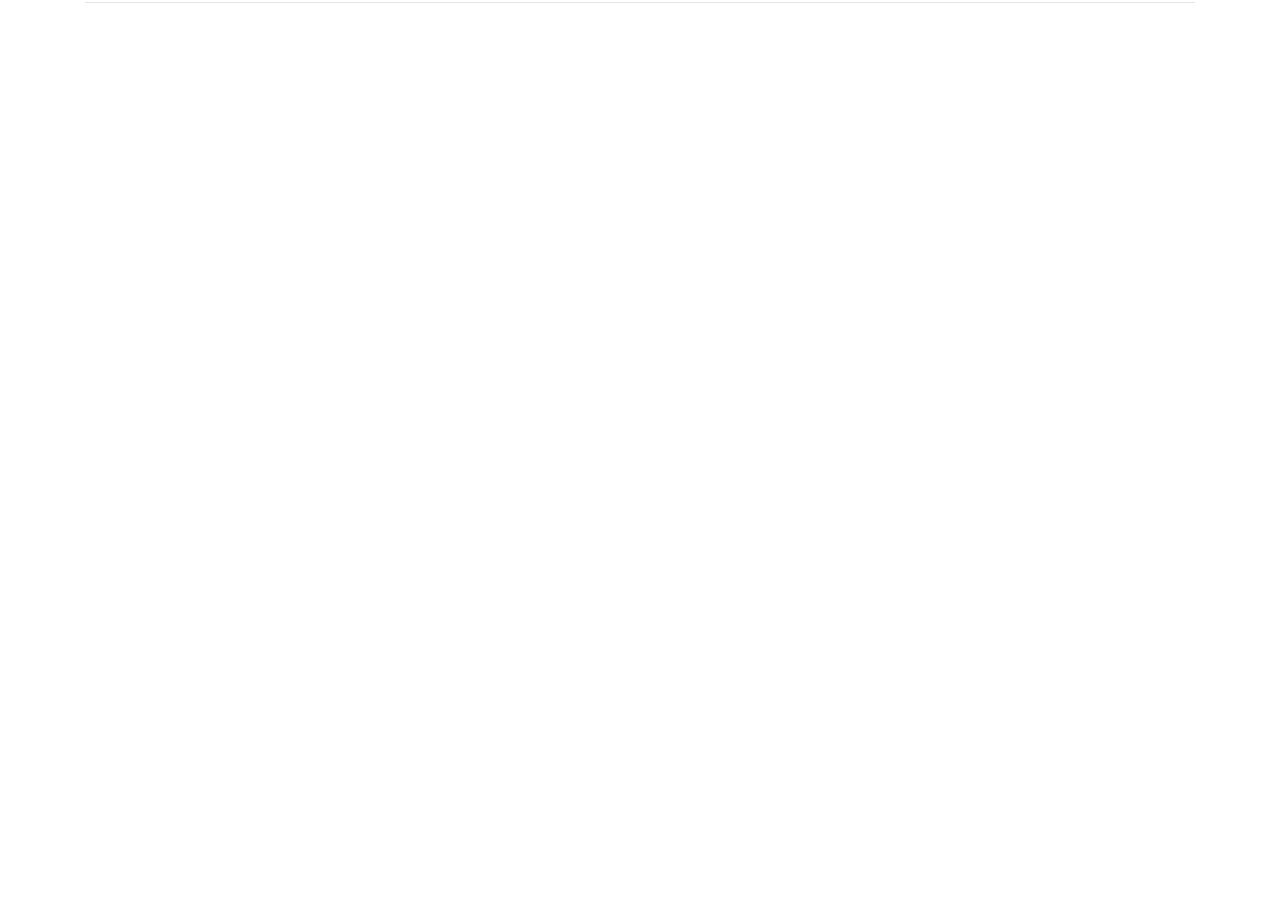
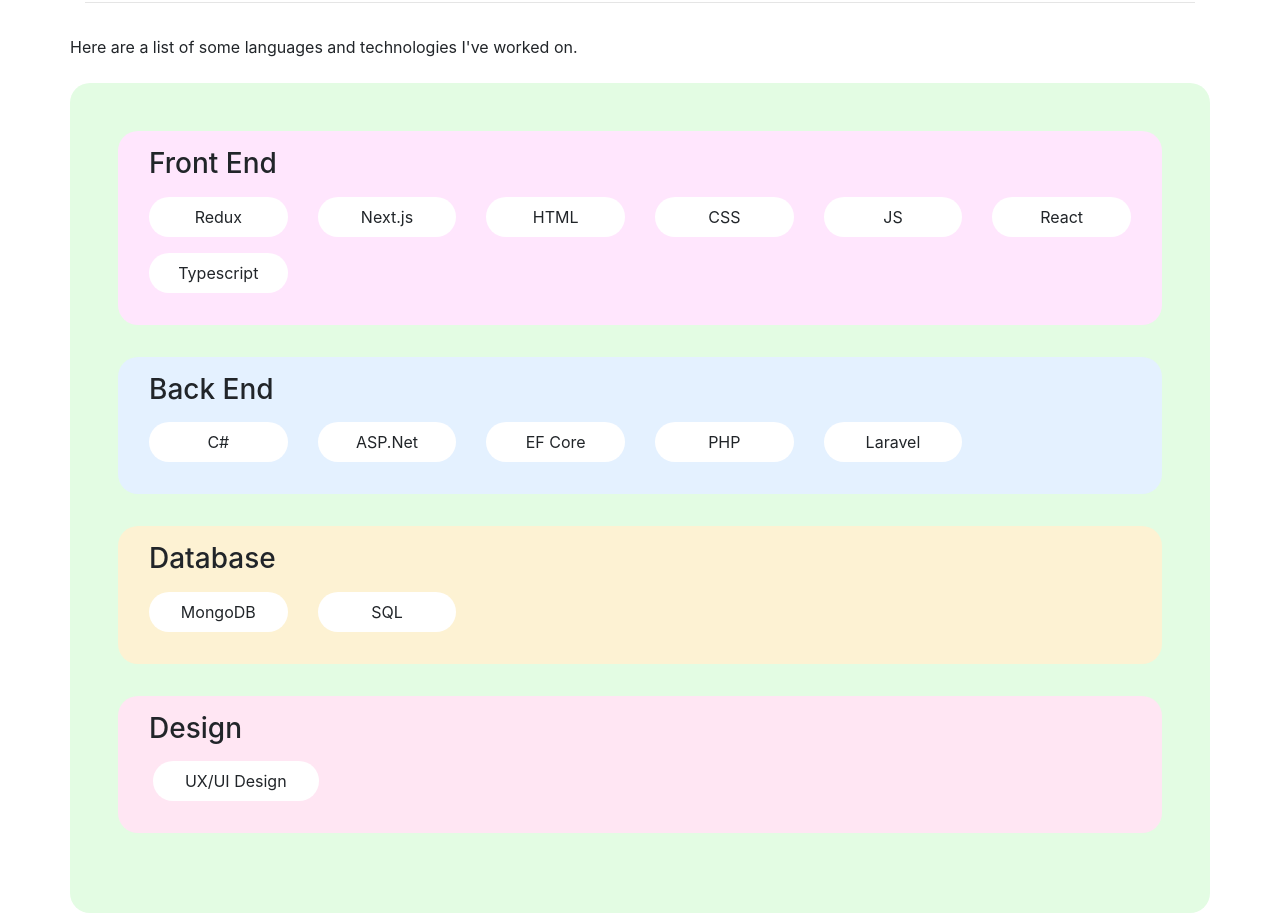
Before and after one commit to MJdesigns96/portfolio2, a Next.js app: page / in a window 1280 px wide. Shown: the part 239-1152 px from the top of the page. Before the commit the page ends 800 px from the top, so only its background shows below. Built offline with nearby package versions, Linux system fonts and the light colour scheme.

Commit message:
made technology section that lists langauges known as pills that randomly generate order

```diff
--- a/package.json
+++ b/package.json
@@ -9,8 +9,9 @@
     "lint": "next lint"
   },
   "dependencies": {
+    "@geist-ui/core": "^2.3.8",
+    "next": "15.0.4",
     "react": "^19.0.0",
-    "react-dom": "^19.0.0",
-    "next": "15.0.4"
+    "react-dom": "^19.0.0"
   }
 }
--- /dev/null
+++ b/src/app/components/Languages.js
@@ -0,0 +1,110 @@
+import {React} from "react";
+import styles from './styles.modules.css';
+
+export default function Languages() {
+    // an object that holds all the languages
+    const tech = {
+        frontEnd: [
+            "JS",
+            "CSS",
+            "HTML",
+            "React",
+            "Next.js",
+            "Redux",
+            "Typescript",
+        ],
+        backEnd: [
+            "C#",
+            "PHP",
+            "EF Core",
+            "ASP.Net",
+            "Laravel",
+        ],
+        database: [
+            "SQL",
+            "MongoDB",
+        ],
+        design: "UX/UI Design",
+    };
+
+    // a fxn that loops through and creates elements that shows the text
+    const randomDivs = (arr) => {
+        let arrayToBeShuffled = arr;
+        const shuffle = (array) => {
+            let currentIndex = array.length;
+            while (currentIndex != 0) {
+                let randomIndex = Math.floor(Math.random() * currentIndex);
+                currentIndex--;
+                [array[currentIndex] , array[randomIndex]] = [array[randomIndex], array[currentIndex]];
+            };
+        };
+        shuffle(arrayToBeShuffled);
+        return arrayToBeShuffled;
+    }
+
+    let FED = randomDivs(tech.frontEnd);
+    let BED = randomDivs(tech.backEnd);
+    let DB = randomDivs(tech.database);
+
+    const renderFED = FED.map(entry =>
+        <div className="language col-2 text-center">
+            <p className="pill">{entry}</p>
+        </div>
+    )
+    const renderBED = BED.map(entry =>
+        <div className="language col-2 text-center">
+            <p className="pill">{entry}</p>
+        </div>
+    )
+    const renderDB = DB.map(entry =>
+        <div className="language col-2 text-center">
+            <p className="pill">{entry}</p>
+        </div>
+    )
+
+    return (
+        <div>
+            <div id="languageSection" className="row languages">
+                <div className="col">
+                    <div className="FED row">
+                        <div className="col">
+                            <h3 className="mb-3">Front End</h3>
+                            <div className="row">
+                                {renderFED}
+                            </div>
+                        </div>
+                    </div>
+
+                    <div className="BED row">
+                        <div className="col">
+                        <h3 className="mb-3">Back End</h3>
+                            <div className="row">
+                                {renderBED}
+                            </div>
+                        </div>
+                    </div>
+
+                    <div className="DB row">
+                        <div className="col">
+                        <h3 className="mb-3">Database</h3>
+                            <div className="row">
+                                {renderDB}
+                            </div>
+                        </div>
+                    </div>
+
+                    <div className="Design row">
+                        <div className="col">
+                        <h3 className="mb-3">Design</h3>
+                            <div className="row ml-1">
+                                <p className="pill col-2 text-center">
+                                    {tech.design}
+                                </p>
+                            </div>
+                        </div>
+                    </div>
+                </div>
+            </div>
+        </div>
+    )
+}
--- /dev/null
+++ b/src/app/components/styles.modules.css
@@ -0,0 +1,38 @@
+.languages {
+    background-color: #e3fce3;
+    border-radius: 20px;
+    padding: 3em 3em;
+}
+
+.FED {
+    background-color: rgb(255, 230, 253);
+    border-radius: 20px;
+    padding: 1em 1em;
+    margin-bottom: 2em;
+}
+
+.BED {
+    background-color: rgb(228, 241, 255);
+    border-radius: 20px;
+    padding: 1em 1em;
+    margin-bottom: 2em;
+}
+
+.DB {
+    background-color: rgb(253, 242, 211);
+    border-radius: 20px;
+    padding: 1em 1em;
+    margin-bottom: 2em;
+}
+.Design {
+    background-color: rgb(255, 230, 243);
+    border-radius: 20px;
+    padding: 1em 1em;
+    margin-bottom: 2em;
+}
+
+.pill {
+    background-color: white;
+    border-radius: 20px;
+    padding: 0.5em 0;
+}
--- a/src/app/page.js
+++ b/src/app/page.js
@@ -1,11 +1,26 @@
 import Hero from "./components/Hero";
+import Languages from "./components/Languages";
 
 export default function Home() {
   return (
     <div className="row">
       <div className="col">
-        <Hero />
+        <div className="row">
+          <div className="col">
+            <Hero />
+          </div>
+        </div>
         <hr></hr>
+        <div className="row">
+          <div className="col-12">
+            <div className="row">
+                  <p className="mb-4 mt-3">Here are a list of some languages and technologies I've worked on.</p>
+              </div>
+              <div>
+                <Languages />
+              </div>
+          </div>
+        </div>
       </div>
     </div>
   );
```
Also changed, not shown: src/app/projects/page.js (+10 -5 lines), 1 other file (tests, documents, lock files or other folders).
